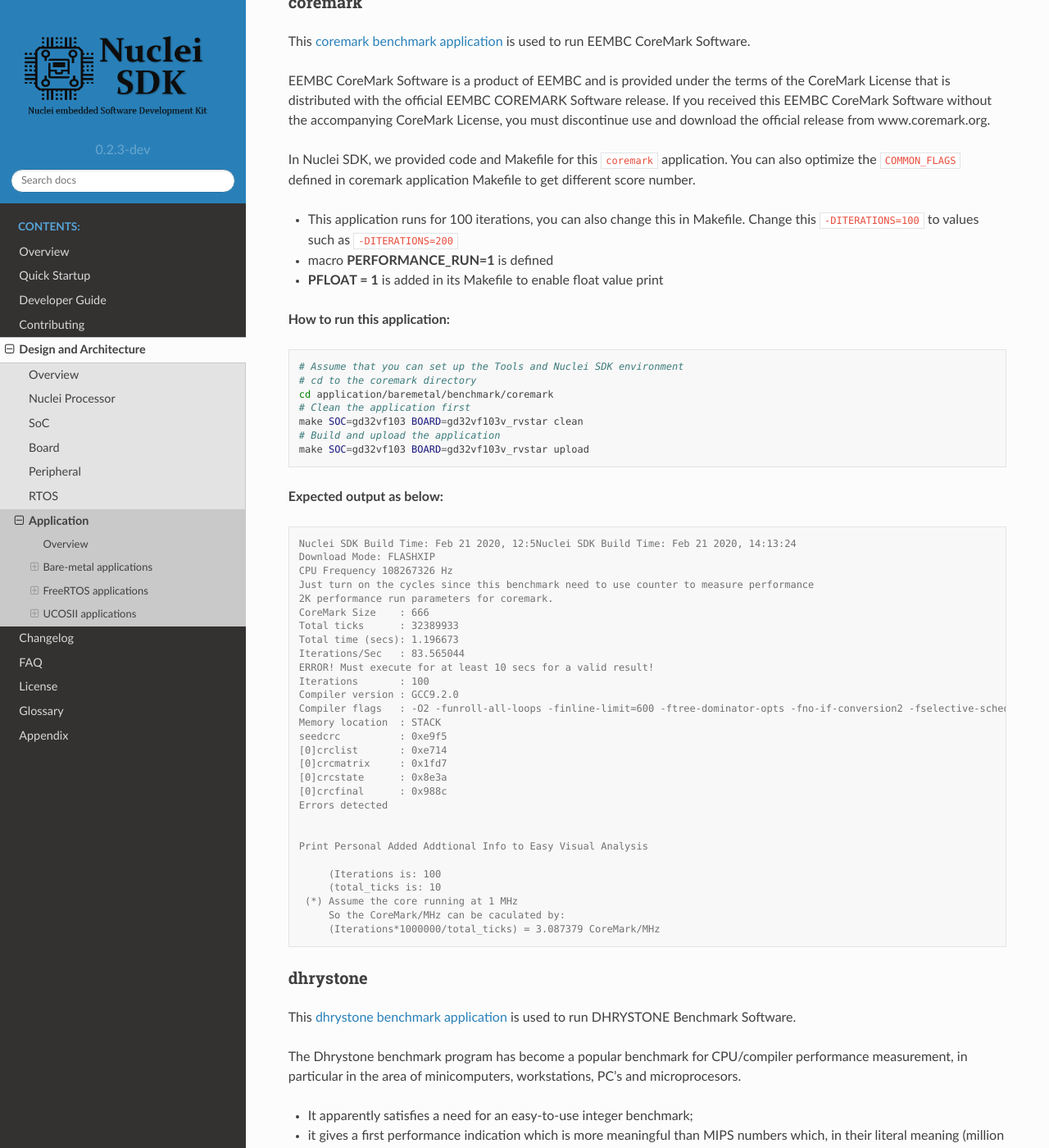
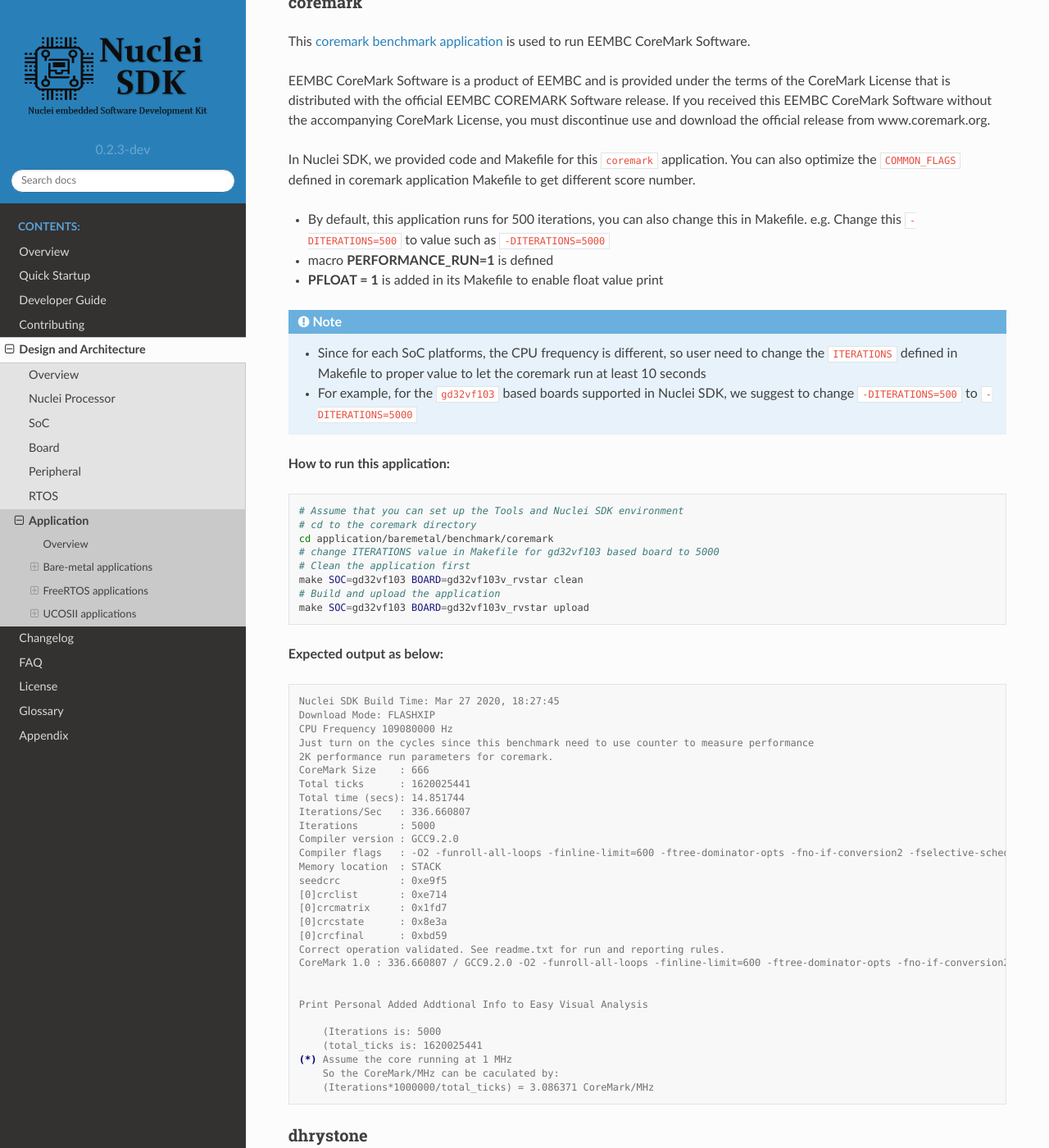
Before and after one commit to Nuclei-Software/nuclei-sdk, a Sphinx documentation site: the page built from doc/source/design/app.rst, in a window 1280 px wide and 1400 px high, scrolled down 5743 px. Shown: the whole window at 82% size. Built offline with Sphinx 7.4.7 and the Read the Docs theme 2.0.0, drawn with Linux system fonts in a browser that asks for light colours.

Commit message:
doc: update application and changelog for coremark
Signed-off-by: Huaqi Fang <578567190@qq.com>

```diff
--- a/doc/source/changelog.rst
+++ b/doc/source/changelog.rst
@@ -29,10 +29,12 @@ This is release ``0.2.3`` of Nuclei SDK, which is still under development.
      ``whetstone`` application.
    - Update UCOSII applications due to UCOSII version upgrade, and application development
      for UCOSII also required little changes, please refer to :ref:`design_rtos_ucosii`
+   - Fix ``time_in_secs`` function error in ``coremark``, and cleanup ``coremark`` application.
 
 * Documentation
 
    - Update documentation about UCOSII and its application development.
+   - Update ``coremark`` application documentation.
 
 * Build System
 
--- a/doc/source/design/app.rst
+++ b/doc/source/design/app.rst
@@ -360,10 +360,18 @@ In Nuclei SDK, we provided code and Makefile for this ``coremark`` application.
 You can also optimize the ``COMMON_FLAGS`` defined in coremark application Makefile
 to get different score number.
 
-* This application runs for 100 iterations, you can also change this in Makefile.
-  Change this ``-DITERATIONS=100`` to values such as ``-DITERATIONS=200``
+* By default, this application runs for 500 iterations, you can also change this in Makefile.
+  e.g. Change this ``-DITERATIONS=500`` to value such as ``-DITERATIONS=5000``
 * macro **PERFORMANCE_RUN=1** is defined
 * **PFLOAT = 1** is added in its Makefile to enable float value print
+
+.. note::
+
+   * Since for each SoC platforms, the CPU frequency is different, so user need to change
+     the ``ITERATIONS`` defined in Makefile to proper value to let the coremark run at least
+     10 seconds
+   * For example, for the ``gd32vf103`` based boards supported in Nuclei SDK, we suggest
+     to change ``-DITERATIONS=500`` to ``-DITERATIONS=5000``
 
 **How to run this application:**
 
@@ -372,6 +380,7 @@ to get different score number.
     # Assume that you can set up the Tools and Nuclei SDK environment
     # cd to the coremark directory
     cd application/baremetal/benchmark/coremark
+    # change ITERATIONS value in Makefile for gd32vf103 based board to 5000
     # Clean the application first
     make SOC=gd32vf103 BOARD=gd32vf103v_rvstar clean
     # Build and upload the application
@@ -381,17 +390,16 @@ to get different score number.
 
 .. code-block:: console
 
-    Nuclei SDK Build Time: Feb 21 2020, 12:5Nuclei SDK Build Time: Feb 21 2020, 14:13:24
+    Nuclei SDK Build Time: Mar 27 2020, 18:27:45
     Download Mode: FLASHXIP
-    CPU Frequency 108267326 Hz
+    CPU Frequency 109080000 Hz
     Just turn on the cycles since this benchmark need to use counter to measure performance
     2K performance run parameters for coremark.
     CoreMark Size    : 666
-    Total ticks      : 32389933
-    Total time (secs): 1.196673
-    Iterations/Sec   : 83.565044
-    ERROR! Must execute for at least 10 secs for a valid result!
-    Iterations       : 100
+    Total ticks      : 1620025441
+    Total time (secs): 14.851744
+    Iterations/Sec   : 336.660807
+    Iterations       : 5000
     Compiler version : GCC9.2.0
     Compiler flags   : -O2 -funroll-all-loops -finline-limit=600 -ftree-dominator-opts -fno-if-conversion2 -fselective-scheduling -fno-code-hoisting -fno-common -funroll-loops -finline-functions -falign-functions=4 -falign-jumps=4 -falign-loops=4
     Memory location  : STACK
@@ -399,17 +407,18 @@ to get different score number.
     [0]crclist       : 0xe714
     [0]crcmatrix     : 0x1fd7
     [0]crcstate      : 0x8e3a
-    [0]crcfinal      : 0x988c
-    Errors detected
+    [0]crcfinal      : 0xbd59
+    Correct operation validated. See readme.txt for run and reporting rules.
+    CoreMark 1.0 : 336.660807 / GCC9.2.0 -O2 -funroll-all-loops -finline-limit=600 -ftree-dominator-opts -fno-if-conversion2 -fselective-scheduling -fno-code-hoisting -fno-common -funroll-loops -finline-functions -falign-functions=4 -falign-jumps=4 -falign-loops=4 / STACK
 
 
     Print Personal Added Addtional Info to Easy Visual Analysis
 
-         (Iterations is: 100
-         (total_ticks is: 10
-     (*) Assume the core running at 1 MHz
-         So the CoreMark/MHz can be caculated by:
-         (Iterations*1000000/total_ticks) = 3.087379 CoreMark/MHz
+        (Iterations is: 5000
+        (total_ticks is: 1620025441
+    (*) Assume the core running at 1 MHz
+        So the CoreMark/MHz can be caculated by:
+        (Iterations*1000000/total_ticks) = 3.086371 CoreMark/MHz
 
 
 dhrystone
```
